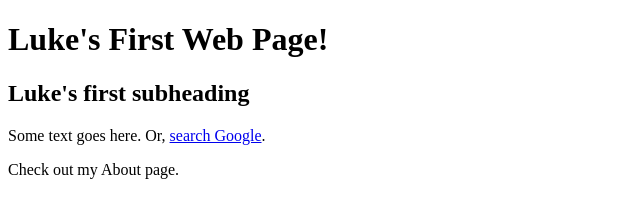
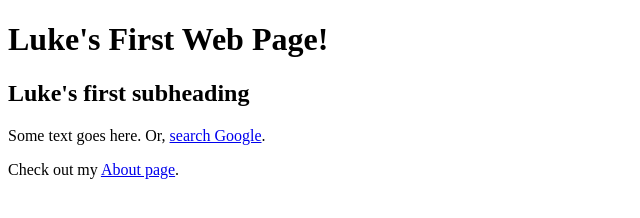
Before and after one commit to Luke-Shin/project1, a plain HTML site: page index.html in a window 1280 px wide. Shown: the full height of the page, 0-640 px from the left. Drawn offline with Linux system fonts and the light colour scheme.

Commit message:
create about page

```diff
--- a/index.html
+++ b/index.html
@@ -12,7 +12,7 @@
   <h1>Luke's First Web Page!</h1>
   <h2>Luke's first subheading</h1>
   <p>Some text goes here. Or, <a href="http://www.google.com">search Google</a>.</p>
-  <p>Check out my About page.</p>
+  <p>Check out my <a href="about.html">About page</a>.</p>
 </body>
 
 </html>
```
